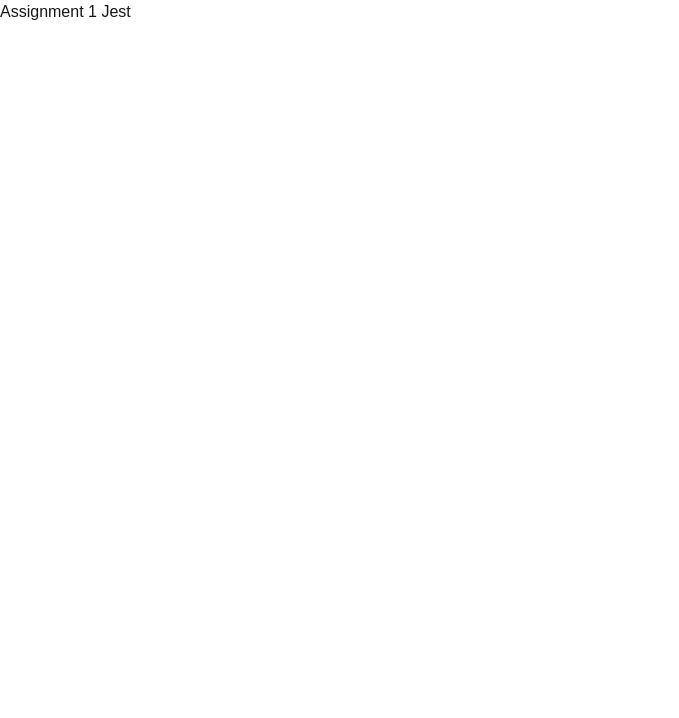
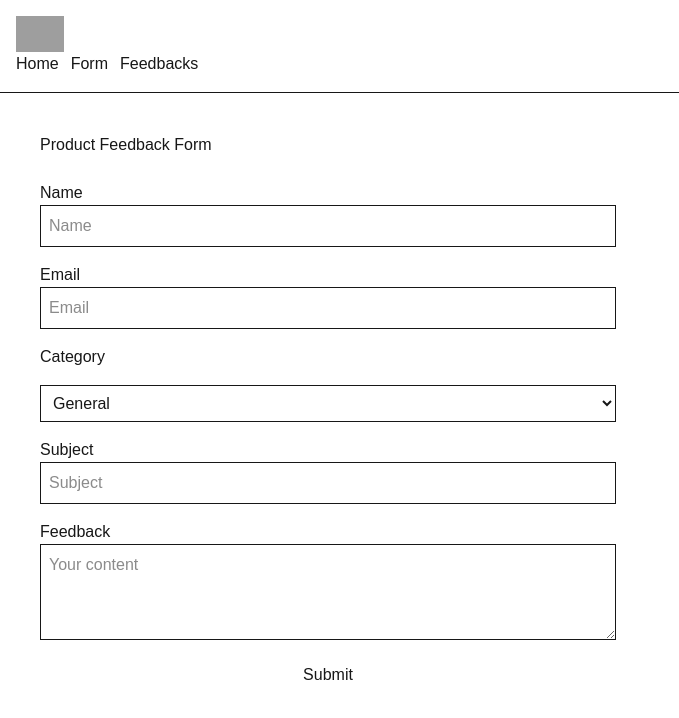
Before and after one commit to maysunktong/jest-assignment1-form, a Next.js app: page /form in a window 1280 px wide. Shown: the top 718 px of the page, without its empty margins (0-679 px from the left). Built offline with nearby package versions, Linux system fonts and the light colour scheme; grey boxes are pictures that could not be loaded.

Commit message:
add cods

```diff
--- a/app/form/page.tsx
+++ b/app/form/page.tsx
@@ -1,5 +1,17 @@
-export default function page() {
+"use client";
+
+import Navigation from "@/app/components/ui/Navigation";
+import FormBody from "@/app/components/ui/FormBody";
+import { FeedbackProvider } from "@/app/context/FeedbackProvider";
+
+export default function FormPage() {
   return (
-    <h1>Assignment 1 Jest</h1>
+    <FeedbackProvider>
+      <Navigation />
+      <section data-testid="form-page-container" className="p-10 flex flex-col gap-6">
+        <h1>Product Feedback Form</h1>
+        <FormBody />
+      </section>
+    </FeedbackProvider>
   );
 }
```
